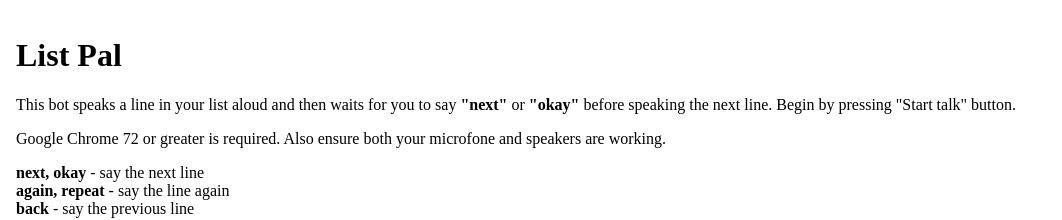
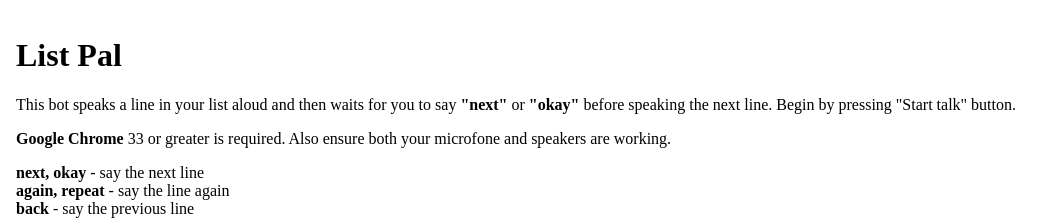
Before and after one commit to axelpale/listpal, a website: page index.html in a window 1280 px wide. Shown: the top 220 px of the page, without its empty margins (0-1062 px from the left). Drawn offline with Linux system fonts and the light colour scheme.

Commit message:
Expand Chrome version support

```diff
--- a/index.html
+++ b/index.html
@@ -15,7 +15,7 @@
 
   <p>This bot speaks a line in your list aloud and then waits for you to say <strong>"next"</strong> or <strong>"okay"</strong> before speaking the next line. Begin by pressing "Start talk" button.</p>
 
-  <p>Google Chrome 72 or greater is required. Also ensure both your microfone and speakers are working.</p>
+  <p><strong>Google Chrome</strong> 33 or greater is required. Also ensure both your microfone and speakers are working.</p>
 
   <p>
     <strong>next, okay</strong> - say the next line<br>
```
